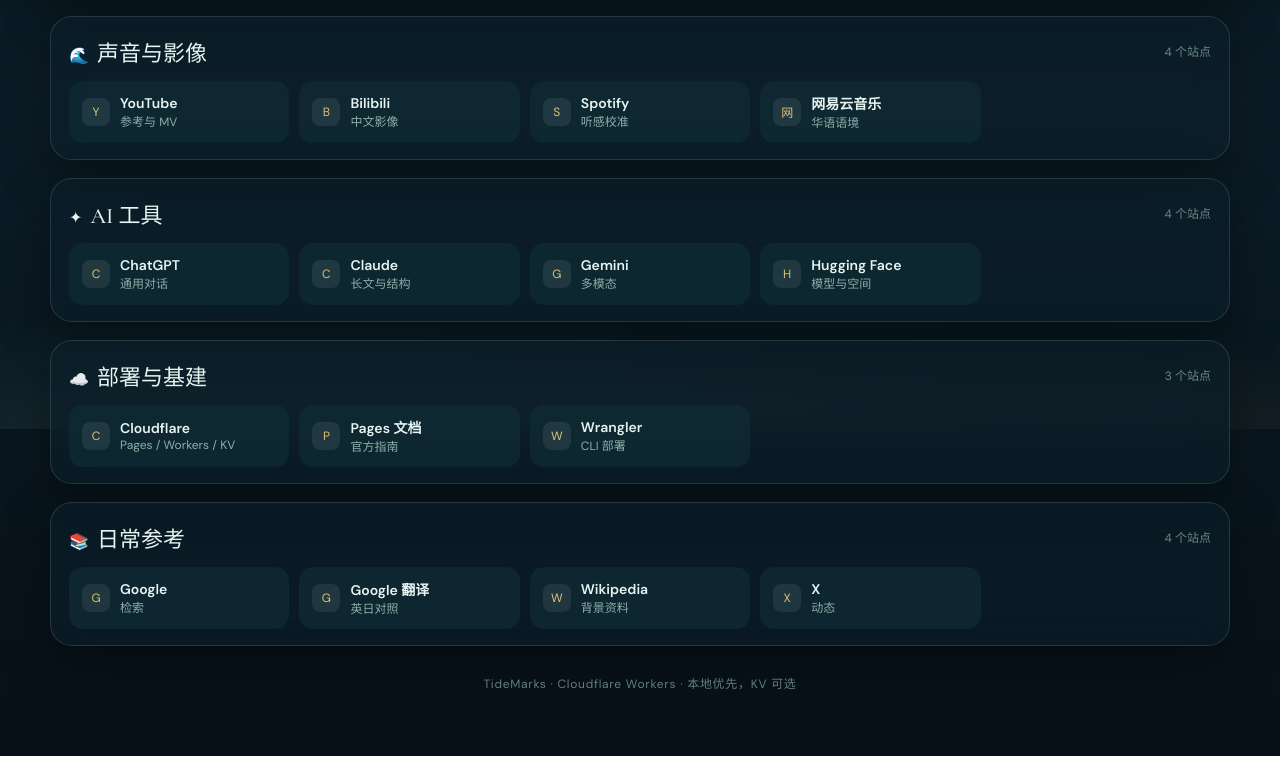
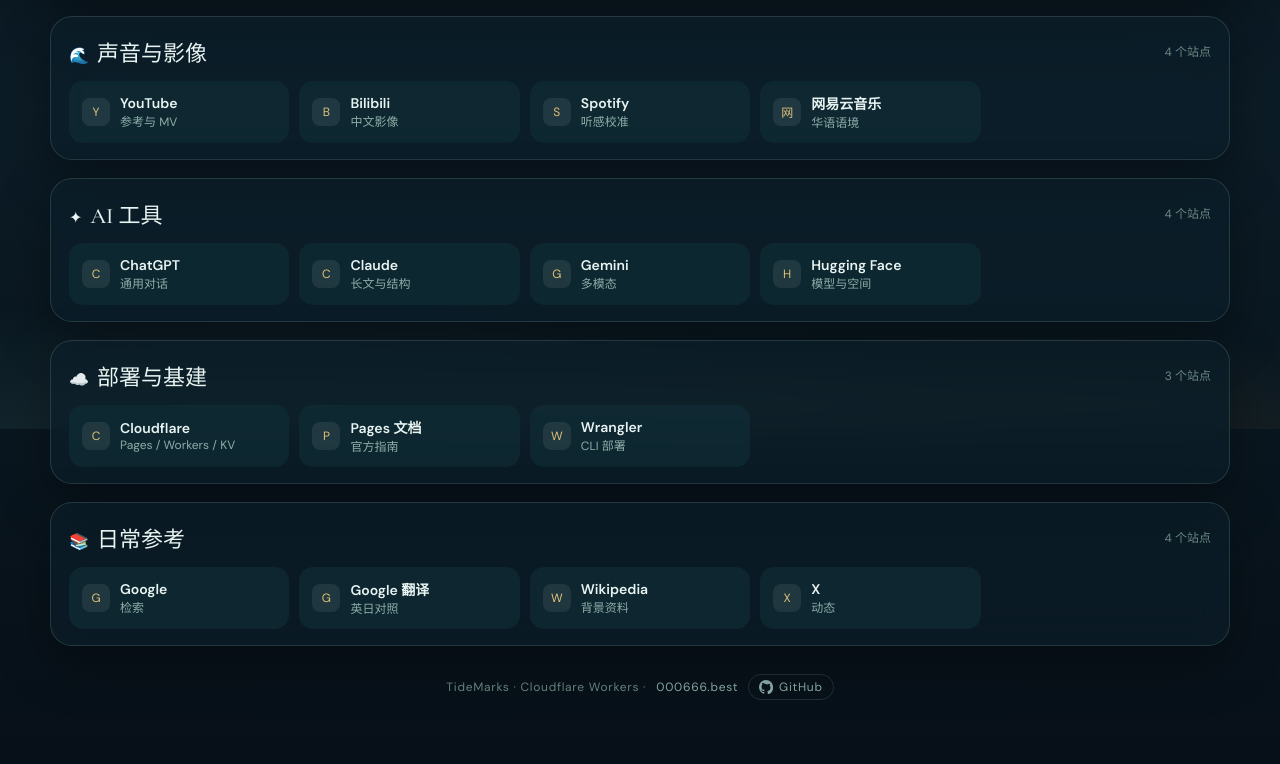
Before and after one commit to Cunhe/tidemarks, a plain HTML site: page index.html in a window 1280 px wide. Shown: the part 371-1135 px from the top of the page. Drawn offline with nearby package versions, Linux system fonts and the light colour scheme; no server answers.

Commit message:
Add demo URL, bookmark JSON template docs, and footer GitHub link

```diff
--- a/assets/css/style.css
+++ b/assets/css/style.css
@@ -17,7 +17,6 @@
   --font-sans: "DM Sans", "Noto Sans SC", system-ui, sans-serif;
   --font-serif: "Cormorant Garamond", "Noto Serif SC", Georgia, serif;
 }
-
 [data-theme="light"] {
   --bg-0: #eef6f4;
   --bg-1: #e3efe9;
@@ -34,7 +33,6 @@
   --gold-2: #7c5c18;
   --shadow: 0 16px 40px rgba(22, 50, 58, 0.1);
 }
-
 * { box-sizing: border-box; }
 html, body { margin: 0; min-height: 100%; }
 body {
@@ -109,7 +107,11 @@
 .modal-actions { display: flex; justify-content: flex-end; gap: 8px; margin-top: 8px; }
 .toast { position: fixed; bottom: 22px; left: 50%; transform: translateX(-50%) translateY(20px); opacity: 0; background: var(--bg-2); border: 1px solid var(--line-strong); color: var(--text); padding: 10px 16px; border-radius: 999px; pointer-events: none; transition: .25s ease; z-index: 30; }
 .toast.show { opacity: 1; transform: translateX(-50%) translateY(0); }
-footer { margin-top: 28px; color: var(--faint); font-size: 12px; text-align: center; letter-spacing: 0.06em; }
+footer { margin-top: 28px; color: var(--faint); font-size: 12px; text-align: center; letter-spacing: 0.06em; display: flex; justify-content: center; align-items: center; gap: 10px; flex-wrap: wrap; }
+footer a { color: var(--muted); text-decoration: none; }
+footer a:hover { color: var(--gold); }
+footer .gh { display: inline-flex; align-items: center; gap: 6px; border: 1px solid var(--line); border-radius: 999px; padding: 4px 10px; color: var(--muted); }
+footer .gh:hover { border-color: var(--line-strong); color: var(--text); }
 @media (max-width: 720px) {
   .topbar { flex-direction: column; }
   .clock-wrap { text-align: left; }
--- a/index.html
+++ b/index.html
@@ -27,7 +27,6 @@
         <div class="date" id="date"></div>
       </div>
     </header>
-
     <div class="search-row">
       <div class="search">
         <span class="icon">⌕</span>
@@ -46,11 +45,18 @@
       </div>
     </div>
     <div class="status-row" id="cloudStatus">正在检测云端接口…</div>
-
     <div class="cats" id="cats"></div>
-    <footer>TideMarks · Cloudflare Workers · 本地优先，KV 可选</footer>
+    <footer>
+      <span>TideMarks · Cloudflare Workers · </span>
+      <a href="https://000666.best" target="_blank" rel="noopener">000666.best</a>
+      <a class="gh" href="https://github.com/Cunhe/tidemarks" target="_blank" rel="noopener" aria-label="GitHub 仓库">
+        <svg viewBox="0 0 16 16" width="14" height="14" aria-hidden="true">
+          <path fill="currentColor" d="M8 0C3.58 0 0 3.58 0 8c0 3.54 2.29 6.53 5.47 7.59.4.07.55-.17.55-.38 0-.19-.01-.82-.01-1.49-2.01.37-2.53-.49-2.69-.94-.09-.23-.48-.94-.82-1.13-.28-.15-.68-.52-.01-.53.63-.01 1.08.58 1.23.82.72 1.21 1.87.87 2.33.66.07-.52.28-.87.51-1.07-1.78-.2-3.64-.89-3.64-3.95 0-.87.31-1.59.82-2.15-.08-.2-.36-1.02.08-2.12 0 0 .67-.21 2.2.82A7.68 7.68 0 0 1 8 4.77c.68.003 1.36.092 2 .27 1.53-1.04 2.2-.82 2.2-.82.44 1.1.16 1.92.08 2.12.51.56.82 1.27.82 2.15 0 3.07-1.87 3.75-3.65 3.95.29.25.54.73.54 1.48 0 1.07-.01 1.93-.01 2.2 0 .21.15.46.55.38A8.013 8.013 0 0 0 16 8c0-4.42-3.58-8-8-8Z"/>
+        </svg>
+        GitHub
+      </a>
+    </footer>
   </main>
-
   <div class="modal-bg" id="modalBg">
     <div class="modal">
       <h3 id="modalTitle">书签</h3>
```
Also changed, not shown: 1 other file.
